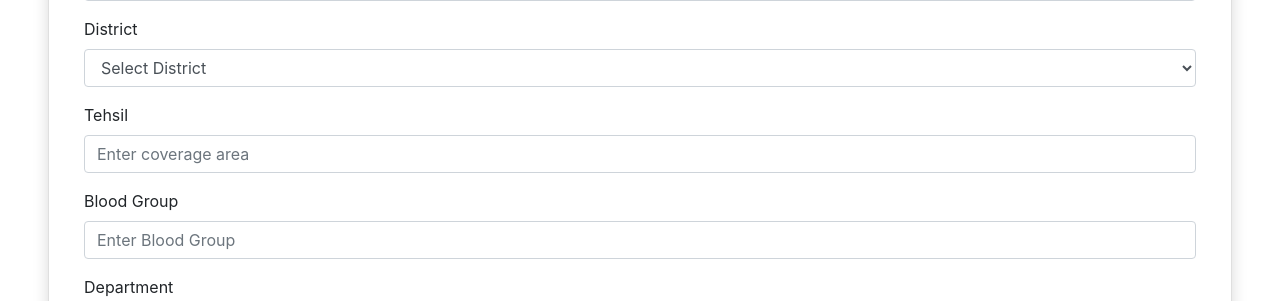
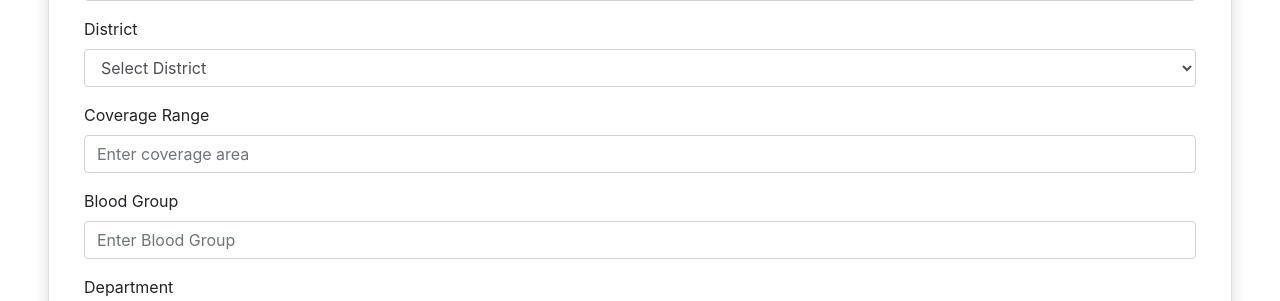
Before and after one commit to theharshgajera/bharatfinal, a Django app: page /registration/ in a window 1280 px wide. Shown: the part 588-889 px from the top of the page. Run offline with Django 5.2, Linux system fonts and the light colour scheme; some libraries are stand-ins or nearby versions.

Commit message:
Update registration.html

```diff
--- a/employee/templates/registration.html
+++ b/employee/templates/registration.html
@@ -107,7 +107,7 @@
 
                     <div class="col-sm-12">
                         <div class="form-group">
-                            <label>Tehsil</label>
+                            <label>Coverage Range</label>
                             <input type="text" name="coverage" placeholder="Enter coverage area" required class="form-control">
                         </div>
                     </div>
```
